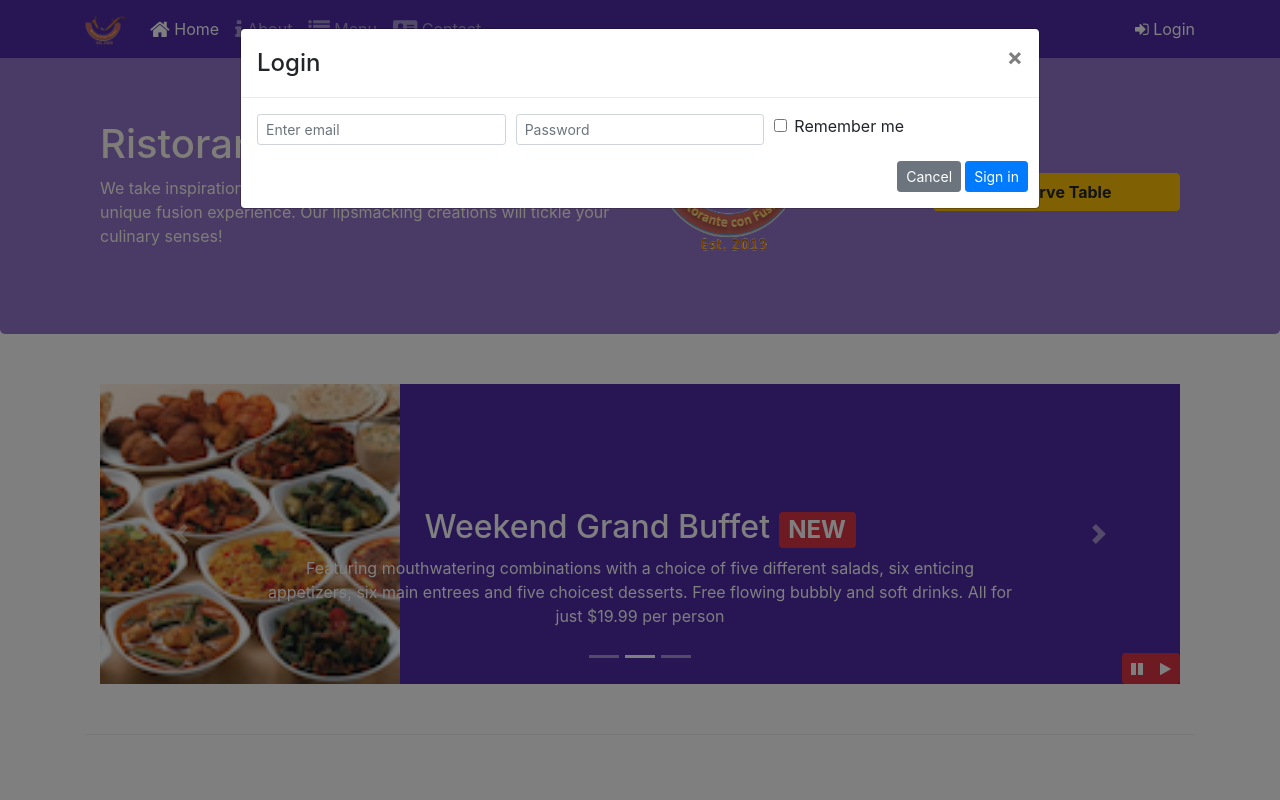
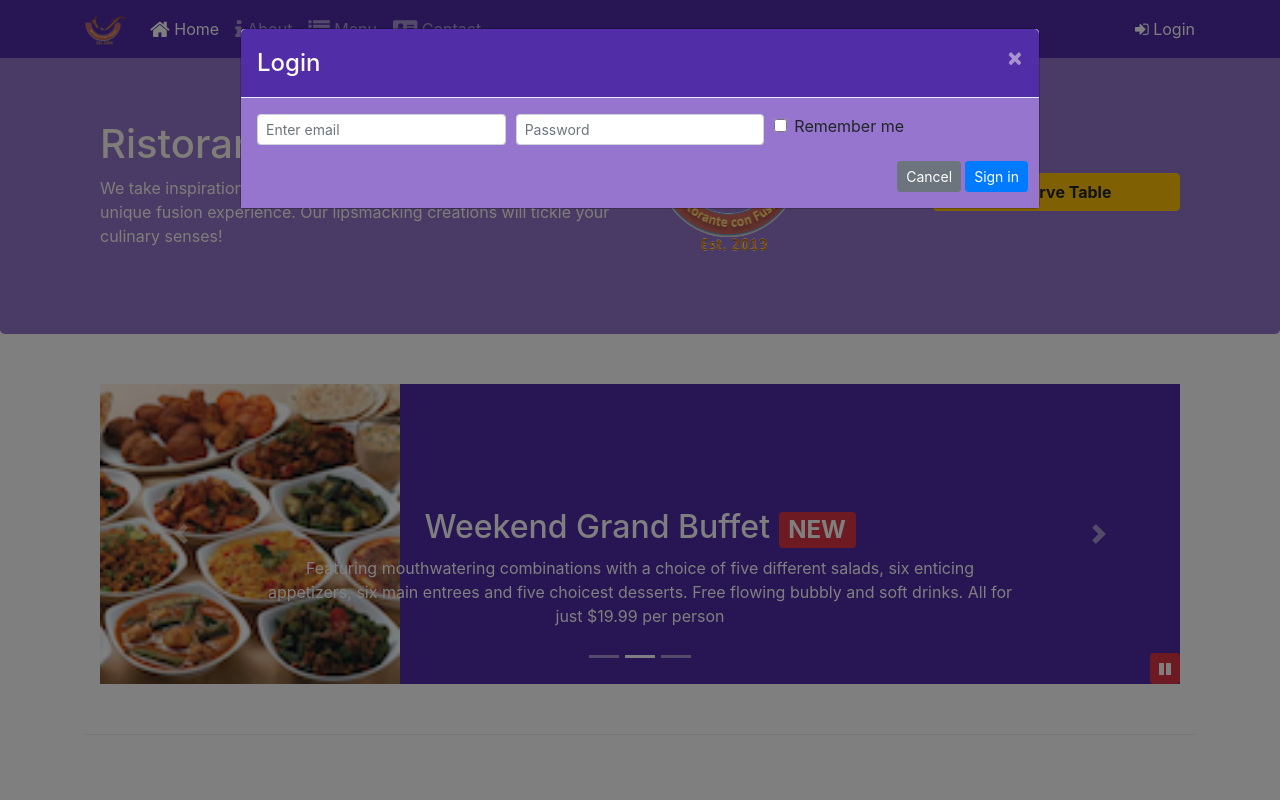
Before and after one commit to goelRagga/Bootstrap-Based-website, a website: page index.html in a window 1280 px wide. Both pictures are taken after a click on the link "Login". Shown: the top 800 px of the page. Drawn offline with nearby package versions, Linux system fonts and the light colour scheme.

Commit message:
Assignment 4

```diff
--- a/css/styles.less
+++ b/css/styles.less
@@ -76,3 +76,19 @@ padding: 10px;
     bottom: 0px;
     z-index: 1;
 }
+
+.modal{
+    .modal-header{
+        background:@background-dark;
+        .modal-title{
+            color:floralwhite;
+        }
+        .close{
+            color:floralwhite;
+        }
+    }
+    .modal-body
+    {
+        background:@background-light;
+    }
+}
--- a/css/styles.scss
+++ b/css/styles.scss
@@ -74,3 +74,21 @@ body{
     bottom: 0px;
     z-index: 1;
 }
+
+.modal{
+    .modal-header{
+        background:$background-dark;
+
+        .modal-title{
+            color:floralwhite;
+        }
+        .close{
+            color:floralwhite;
+        }
+    }
+
+    .modal-body
+    {
+        background:$background-light;
+    }
+}
--- a/index.html
+++ b/index.html
@@ -32,7 +32,7 @@
                     <li class="nav-item"><a class="nav-link" href="./contactus.html"> <span class="fa fa-address-card fa-lg"></span> Contact</a></li>
                 </ul>
                 <span class="navbar-text">
-                    <a data-toggle="modal" data-target="#loginModal">
+                    <a data-toggle="modal" id="LoginButton">
                     <span class="fa fa-sign-in"></span> Login</a>
                 </span>
 
@@ -183,8 +183,7 @@
                     <img src="img/logo.png" class="img-fluid">
                 </div>
                 <div class="col-12 col-md-3 align-self-center">
-                    <a role="button" class="btn btn-warning btn-block" data-toggle="modal" data-target="#ReserveTableModal"
-                          href="#reserveform"><strong> Reserve Table  </strong></a>
+                    <a role="button" class="btn btn-warning btn-block" id="ReserveButton" href="#ReserveTableModal"><strong> Reserve Table  </strong></a>
                 </div>
 
             </div>
@@ -242,14 +241,12 @@
                         <span class="carousel-control-next-icon"></span>
                     </a>
 
-                    <div class="btn-group" id="carouselButton">
-                        <button class="btn btn-danger btn-sm" id="carousel-pause">
-                            <span class="fa fa-pause"></span>
+
+                        <button class="btn btn-danger btn-sm" id="carouselButton">
+                            <span id="carousel-button-icon" class="fa fa-pause"></span>
                         </button>
-                        <button class="btn btn-danger btn-sm" id="carousel-play">
-                            <span class="fa fa-play"></span>
-                        </button>
-                    </div>
+
+
                 </div>
              </div>
         </div>
@@ -361,25 +358,47 @@
         </div>
     </footer>
 
-    <script>
-        $(document).ready(function(){
-            $('[data-toggle="tooltip"]').tooltip();
-        });
-    </script>
+
+
         <!-- jQuery first, then Popper.js, then Bootstrap JS. -->
         <script src="node_modules/jquery/dist/jquery.slim.min.js"></script>
         <script src="node_modules/popper.js/dist/umd/popper.min.js"></script>
         <script src="node_modules/bootstrap/dist/js/bootstrap.min.js"></script>
+
+        <!--  Triggering Modals -->
         <script>
+
+        // Reserve Table Modal
+         $("#ReserveButton").click(function(){
+            $('#ReserveTableModal').modal('show');
+         })
+
+        //Login Modal
+         $("#LoginButton").click(function(){
+            $('#loginModal').modal('show');
+         })
+
+
+        </script>
+        <script>
+
             $(document).ready(function(){
                 $("#mycarousel").carousel( { interval: 2000 } );
-                $("#carousel-pause").click(function(){
+                $("#carouselButton").click(function(){
+
+                if ($("#carouselButton").children("span").hasClass('fa-pause')) {
                     $("#mycarousel").carousel('pause');
-                });
-                $("#carousel-play").click(function(){
+                    $("#carouselButton").children("span").removeClass('fa-pause');
+                    $("#carouselButton").children("span").addClass('fa-play');
+                }
+                else ($("#carouselButton").children("span").hasClass('fa-play')){
                     $("#mycarousel").carousel('cycle');
-                });
+                    $("#carouselButton").children("span").removeClass('fa-play');
+                    $("#carouselButton").children("span").addClass('fa-pause');
+                }
             });
+        });
+
         </script>
 
 </body>
--- a/package.json
+++ b/package.json
@@ -6,7 +6,8 @@
   "scripts": {
     "start": "npm run lite",
     "test": "echo \"Error: no test specified\" && exit 1",
-    "lite": "lite-server"
+    "lite": "lite-server",
+    "scss": "node-sass -o css/ css/"
   },
   "author": "",
   "license": "ISC",
```
Also changed, not shown: css/styles.css.
